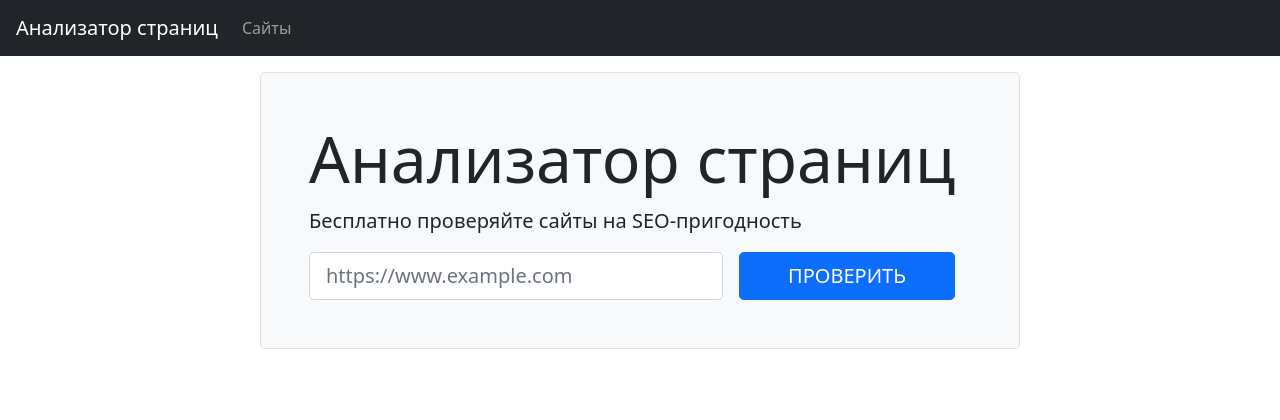
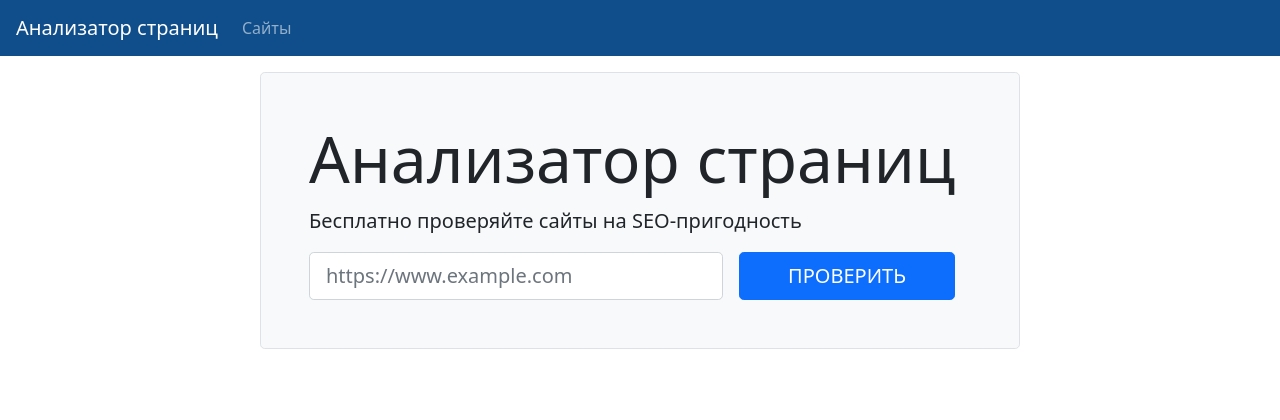
Before and after one commit to DolAndd/python-project-83, a Flask app: page / in a window 1280 px wide. Shown: the top 420 px of the page. Run offline with Flask 3, Linux system fonts and the light colour scheme; some libraries are stand-ins or nearby versions.

Commit message:
try commit from work comp.

```diff
--- a/page_analyzer/templates/home.html
+++ b/page_analyzer/templates/home.html
@@ -6,11 +6,11 @@
   <title>Подключение Bootstrap</title>
 
   <link href="https://cdn.jsdelivr.net/npm/bootstrap@5.1.3/dist/css/bootstrap.min.css" rel="stylesheet" integrity="sha384-1BmE4kWBq78iYhFldvKuhfTAU6auU8tT94WrHftjDbrCEXSU1oBoqyl2QvZ6jIW3" crossorigin="anonymous">
-  <script src="https://cdn.jsdelivr.net/npm/bootstrap@5.1.3/dist/js/bootstrap.bundle.min.js" integrity="sha384-ka7Sk0Gln4gmtz2MlQnikT1wXgYsOg+OMhuP+IlRH9sENBO0LRn5q+8nbTov4+1p" crossorigin="anonymous"></script>
+
 </head>
 <body class="min-vh-100 d-flex flex-column">
   <header class="flex-shrink-0">
-    <nav class="navbar navbar-expand-md navbar-dark bg-dark px-3">
+    <nav class="navbar navbar-expand-md navbar-dark px-3" style="background-color: #104E8B;">
   <a class="navbar-brand" href="/">Анализатор страниц</a>
   <div id="navbarNav">
       <ul class="navbar-nav">
@@ -50,7 +50,7 @@
   </div>
 </footer>
 
-  <script src="https://cdn.jsdelivr.net/npm/bootstrap@5.3.3/dist/js/bootstrap.bundle.min.js" integrity="sha384-YvpcrYf0tY3lHB60NNkmXc5s9fDVZLESaAA55NDzOxhy9GkcIdslK1eN7N6jIeHz" crossorigin="anonymous"></script>
+
 
 </body>
 
```
